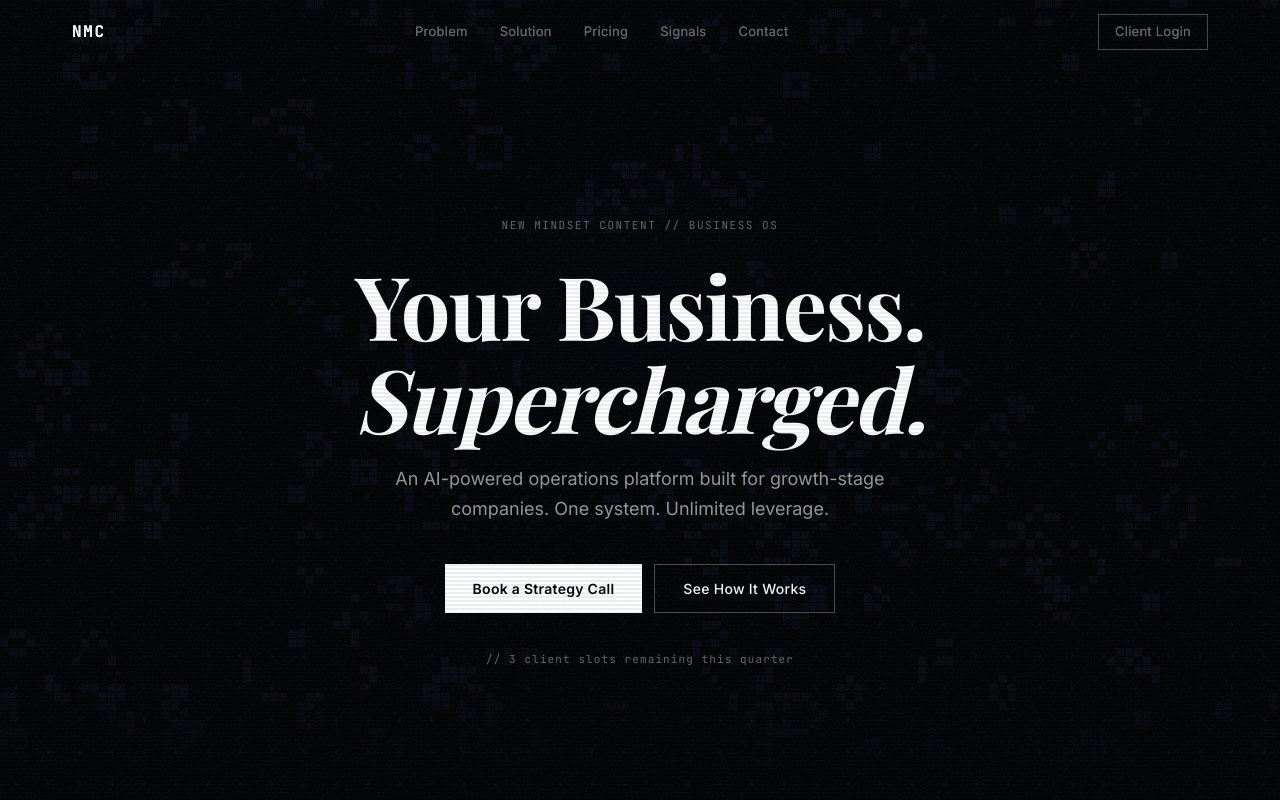
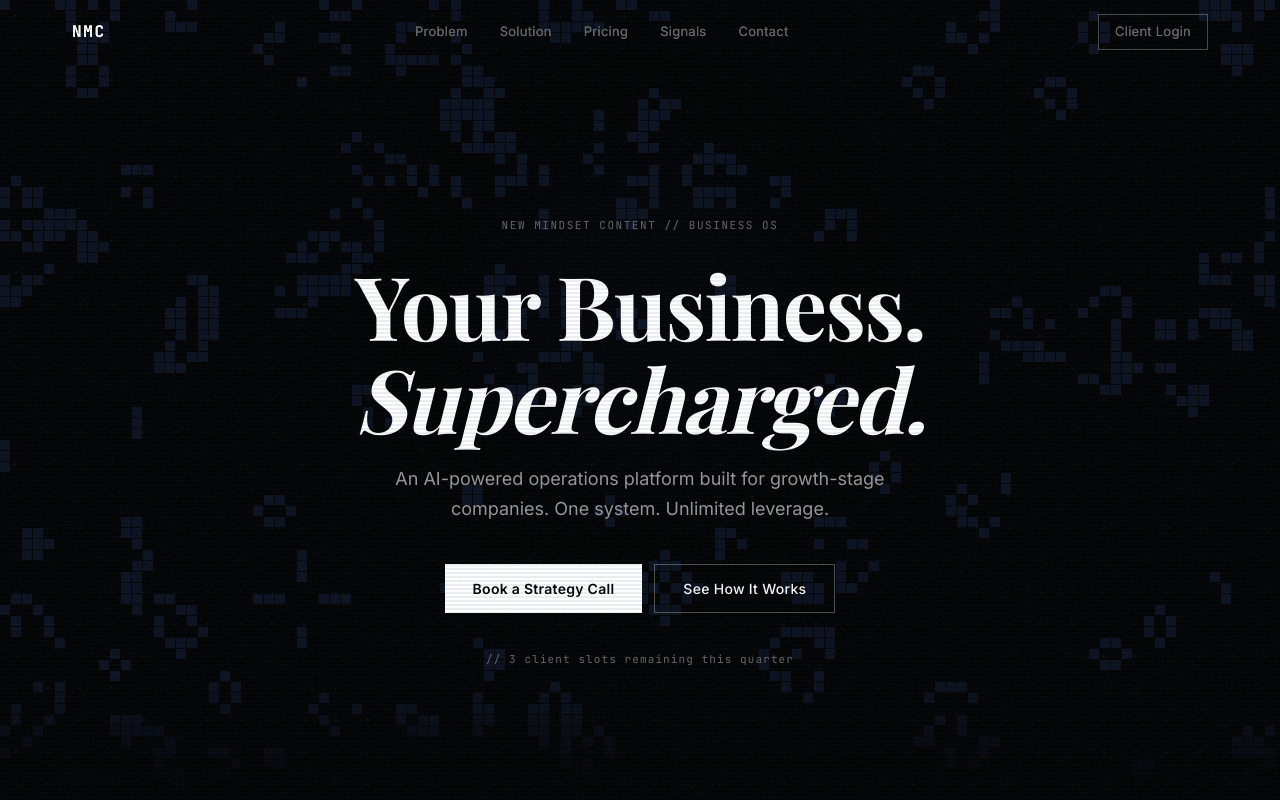
Before and after one commit to Notverysocial/nmc-os, a Next.js app: page / in a window 1280 px wide. Shown: the top 800 px of the page. Built offline with nearby package versions, Linux system fonts and the light colour scheme.

Commit message:
Adjust PixelLife visual density and global dot grid opacity

```diff
--- a/src/app/globals.css
+++ b/src/app/globals.css
@@ -98,7 +98,7 @@ body::before {
   content: '';
   position: fixed;
   inset: 0;
-  background-image: radial-gradient(rgba(26, 43, 80, 0.25) 1px, transparent 1px);
+  background-image: radial-gradient(rgba(26, 43, 80, 0.4) 1px, transparent 1px);
   background-size: 32px 32px;
   pointer-events: none;
   z-index: 1;
--- a/src/components/PixelLife.tsx
+++ b/src/components/PixelLife.tsx
@@ -9,9 +9,9 @@ interface PixelLifeProps {
 }
 
 export default function PixelLife({
-  cellSize = 8,
+  cellSize = 10,
   fillRate = 0.15,
-  color = 'rgba(26,43,80,0.18)',
+  color = 'rgba(26,43,80,0.35)',
   fps = 4,
 }: PixelLifeProps) {
   const canvasRef = useRef<HTMLCanvasElement>(null);
```
